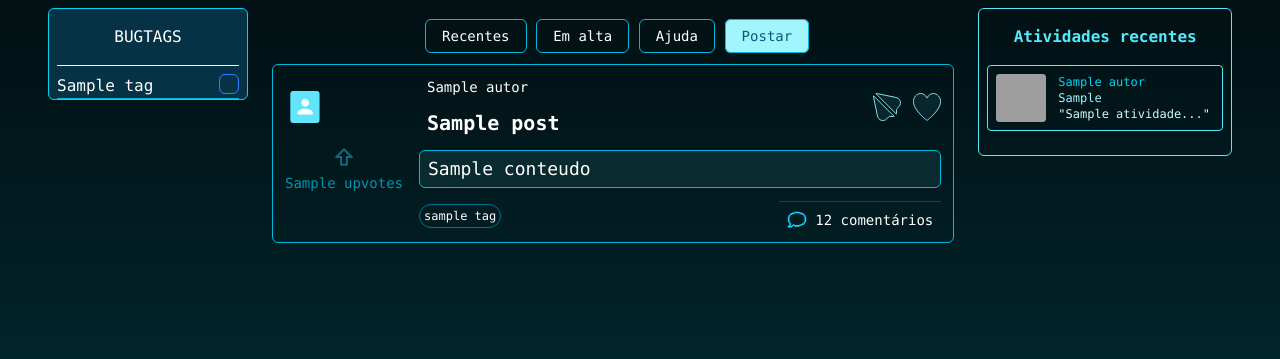
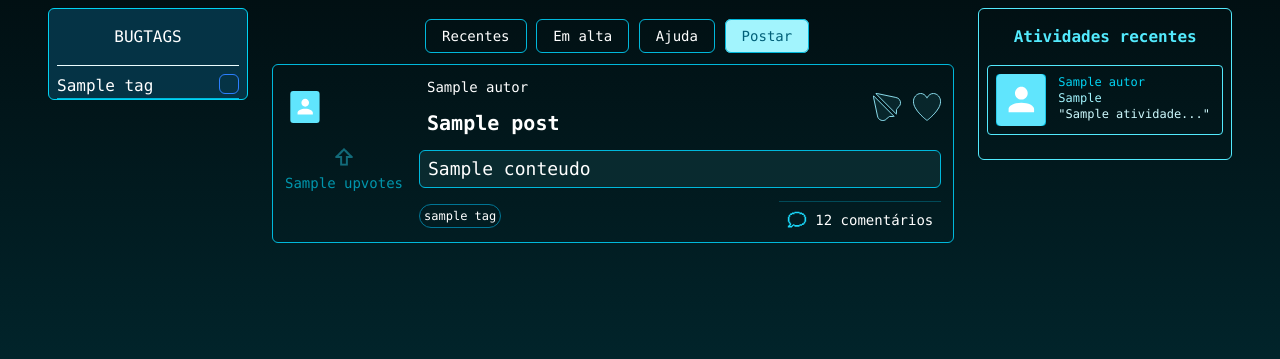
Before and after one commit to Gab-off/BugTalk, a PHP site: template src/Views/home.php in a window 1280 px wide. Shown: the part 131-490 px from the top of the page. Run offline with PHP 8.4, Linux system fonts and the light colour scheme; the template is opened without the code that fills it: most values are stand-ins (such as "Sample title", 1, 10 or a date in 2020); style sheets or scripts are compiled from the project's sources; grey boxes are pictures that could not be loaded.

Commit message:
fiz image recent activity

```diff
--- a/src/Views/home.php
+++ b/src/Views/home.php
@@ -152,7 +152,7 @@
                 <?php foreach ($atividades as $atividade): ?>
                     <div class="grid grid-cols-[50px_1fr] gap-2 border mb-2 border-cyan-300 rounded p-2 hover:bg-cyan-950/30 transition">
                         <div class="flex items-center justify-center bg-cyan-500 rounded overflow-hidden">
-                            <img src="/assets/img/user.svg" alt="avatar" class="w-full h-full object-cover">
+                            <img src="/assets/imgs/icons/icon_user.svg" alt="avatar" class="w-full h-full object-cover">
                         </div>
 
                         <div class="text-xs px-1 text-cyan-100">
```
